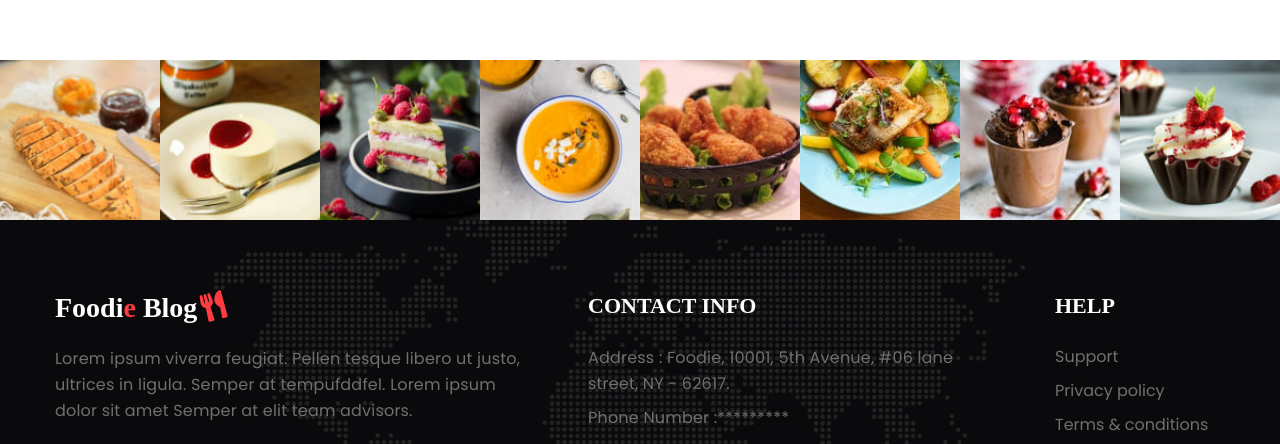
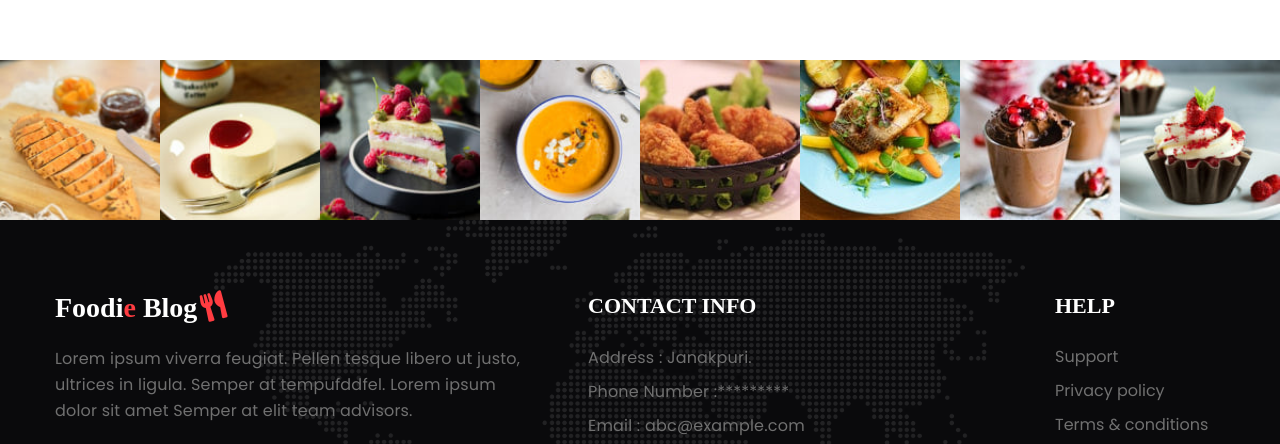
Before and after one commit to Ankit76599/project, a plain HTML site: page contact.html in a window 1280 px wide. Shown: the part 1647-2091 px from the top of the page. Drawn offline with Linux system fonts and the light colour scheme; a web font is replaced by a local one.

Commit message:
Update contact.html

```diff
--- a/contact.html
+++ b/contact.html
@@ -258,7 +258,7 @@ Author URL: http://w3layouts.com
 
                     <div class="col-xl-5 col-lg-4 col-md-6 footer-list-29 footer-1 px-xl-5 mt-md-0 mt-5">
                         <h6 class="footer-title-29">Contact Info </h6>
-                        <p class="mb-2">Address : Foodie, 10001, 5th Avenue, #06 lane street, NY - 62617.
+                        <p class="mb-2">Address : Janakpuri.
                         </p>
                         <p class="mb-2">Phone Number :*********</p>
                         <p class="mb-2">Email : <a href="mailto:info@example.com">abc@example.com</a></p>
```
